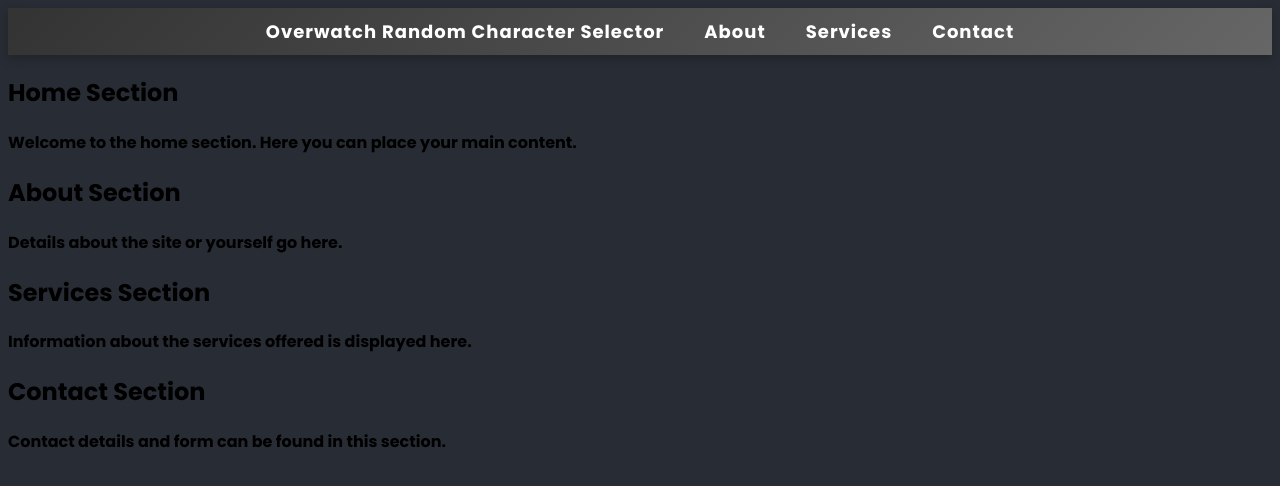
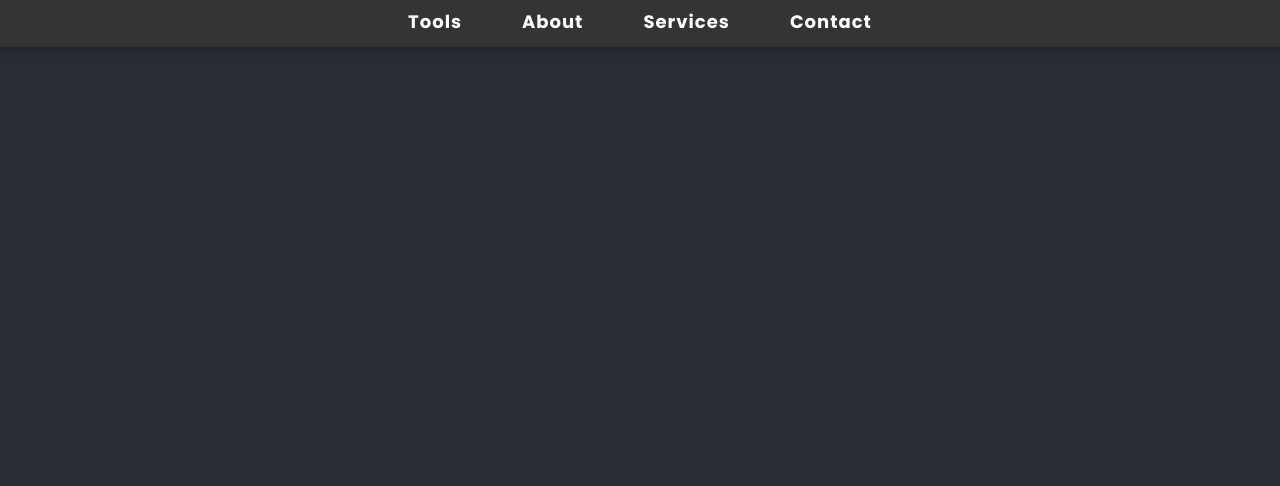
Before and after one commit to calebrosen/codenamecaleb, a React (Create React App) app: page / in a window 1280 px wide. Shown: the top 486 px of the page. Built offline with nearby package versions, Linux system fonts and the light colour scheme.

Commit message:
Started header/menu

```diff
--- a/package.json
+++ b/package.json
@@ -8,6 +8,8 @@
     "@testing-library/user-event": "^13.5.0",
     "react": "^18.3.1",
     "react-dom": "^18.3.1",
+    "react-router": "^6.26.0",
+    "react-router-dom": "^6.26.0",
     "react-scripts": "5.0.1",
     "web-vitals": "^2.1.4"
   },
--- a/src/App.css
+++ b/src/App.css
@@ -1,4 +1,10 @@
 @import url('https://fonts.googleapis.com/css2?family=Poppins:wght@700&display=swap');
+
+html, body {
+  margin: 0;
+  padding: 0;
+  box-sizing: border-box;
+}
 
 body {
   background-color: #282c34;
@@ -8,49 +14,82 @@
   font-family: 'Poppins';
 }
 
-.modern-sticky-header {
+.sticky-header {
   position: sticky;
   top: 0;
   width: 100%;
-  background: linear-gradient(135deg, #333, #666); /* Modern gradient background */
-  color: #ffffff; /* Light text color */
-  box-shadow: 0 4px 10px rgba(0, 0, 0, 0.2); /* Subtle shadow for depth */
-  z-index: 1000; /* Ensure it stays on top */
-  transition: background 0.3s ease, box-shadow 0.3s ease; /* Smooth transitions */
+  z-index: 1000;
 }
 
 .navbar {
   display: flex;
   justify-content: center;
   align-items: center;
-  padding: 10px 0;
+  padding: 5px 0 9px 0;
+  background: #353434;
+  color: #ffffff;
+  box-shadow: 0 4px 10px rgba(0, 0, 0, 0.2);
+  transition: background 0.3s ease, box-shadow 0.3s ease;
 }
 
 .nav-list {
   list-style: none;
-  padding: 0;
+  padding: 3px;
   margin: 0;
   display: flex;
 }
 
 .nav-list li {
-  margin: 0 20px;
+  margin: 0 30px;
 }
 
 .nav-list a {
   color: #ffffff;
   text-decoration: none;
   font-weight: 500;
-  font-size: 18px; /* Slightly larger font size for readability */
-  letter-spacing: 1px; /* Spacing between letters for a clean look */
-  transition: color 0.3s ease; /* Smooth color transition on hover */
+  font-size: 18px;
+  letter-spacing: 1px;
+  transition: color 0.25s ease;
 }
 
 .nav-list a:hover {
-  color: #ffcc00; /* Highlight color on hover */
+  color: #c5271c;
 }
 
-.modern-sticky-header.scrolled {
-  background: #222; /* Darker background when scrolled */
-  box-shadow: 0 4px 20px rgba(0, 0, 0, 0.3); /* Enhanced shadow when scrolled */
+.dropdown-menu {
+  background-color: #535353;
+  padding: 10px;
+  list-style: none;
+  box-shadow: 0 4px 10px rgba(0, 0, 0, 0.2);
+  z-index: 1000;
+  position: absolute;
+  top: 100%;
+  left: 0;
+  min-width: 100%;
+  display: flex;
+  justify-content: space-evenly;
+  align-items: center;
 }
+
+.dropdown-menu div {
+  text-align: center;
+  flex: 1;
+}
+
+.dropdown-menu a {
+  color: #ffffff;
+  text-decoration: none;
+  font-weight: 500;
+  font-size: 16px;
+  transition: color 0.25s ease;
+  display: block;
+  padding: 5px 0;
+}
+
+.dropdown-menu a:hover {
+  color: #c5271c;
+}
+
+.space-apart {
+  justify-content: flex-start;
+}
--- a/src/App.js
+++ b/src/App.js
@@ -1,31 +1,15 @@
-// src/App.js
 import React from 'react';
-import StickyHeader from './components/StickyHeader';
-import './App.css'; // General styles for the app
+import { Route, BrowserRouter as Router, Routes } from 'react-router-dom';
+import './App.css';
+import StickyHeader from './components/header/StickyHeader';
 
-function App() {
+const App = () => {
     return (
-        <div className="App">
-            <StickyHeader />
-            <main>
-                <section id="home">
-                    <h1>Home Section</h1>
-                    <p>Welcome to the home section. Here you can place your main content.</p>
-                </section>
-                <section id="about">
-                    <h1>About Section</h1>
-                    <p>Details about the site or yourself go here.</p>
-                </section>
-                <section id="services">
-                    <h1>Services Section</h1>
-                    <p>Information about the services offered is displayed here.</p>
-                </section>
-                <section id="contact">
-                    <h1>Contact Section</h1>
-                    <p>Contact details and form can be found in this section.</p>
-                </section>
-            </main>
-        </div>
+        <Router>
+            <Routes>
+                <Route path="/" element={<StickyHeader />} />
+            </Routes>
+        </Router>
     );
 }
 
--- a/src/components/StickyHeader.jsx
+++ /dev/null
@@ -1,18 +0,0 @@
-import React, { Children } from 'react';
-
-const StickyHeader = () => {
-    return (
-        <header className="modern-sticky-header">
-            <nav className="navbar">
-                <ul className="nav-list">
-                    <li><a href="#home">Overwatch Random Character Selector</a></li>
-                    <li><a href="#about">About</a></li>
-                    <li><a href="#services">Services</a></li>
-                    <li><a href="#contact">Contact</a></li>
-                </ul>
-            </nav>
-        </header>
-    );
-};
-
-export default StickyHeader;
--- /dev/null
+++ b/src/components/header/StickyHeader.jsx
@@ -0,0 +1,49 @@
+import React, { useRef, useState } from 'react';
+
+const DropDownMenuTools = () => {
+    return (
+        <div className="dropdown-menu space-apart">
+                <div><a href="#ow-rng">Overwatch Random Character Selector</a></div>
+        </div>
+    );
+};
+
+const StickyHeader = () => {
+    const [isDropdownVisible, setDropdownVisible] = useState(false);
+    const timeoutRef = useRef(null);
+
+    const handleMouseEnter = () => {
+        if (timeoutRef.current) {
+            clearTimeout(timeoutRef.current);
+        }
+        setDropdownVisible(true);
+    };
+
+    const handleMouseLeave = () => {
+        timeoutRef.current = setTimeout(() => {
+            setDropdownVisible(false);
+        }, 200);
+    };
+
+    return (
+        <header className="sticky-header">
+            <nav className="navbar">
+                <ul className="nav-list">
+                    <li
+                        onMouseEnter={handleMouseEnter}
+                        onMouseLeave={handleMouseLeave}
+                        onClick={() => setDropdownVisible(!isDropdownVisible)}
+                    >
+                        <a href="#tools">Tools</a>
+                        {isDropdownVisible && <DropDownMenuTools />}
+                    </li>
+                    <li><a href="#about">About</a></li>
+                    <li><a href="#services">Services</a></li>
+                    <li><a href="#contact">Contact</a></li>
+                </ul>
+            </nav>
+        </header>
+    );
+};
+
+export default StickyHeader;
```
Also changed, not shown: 1 other file (tests, documents, lock files or other folders).
